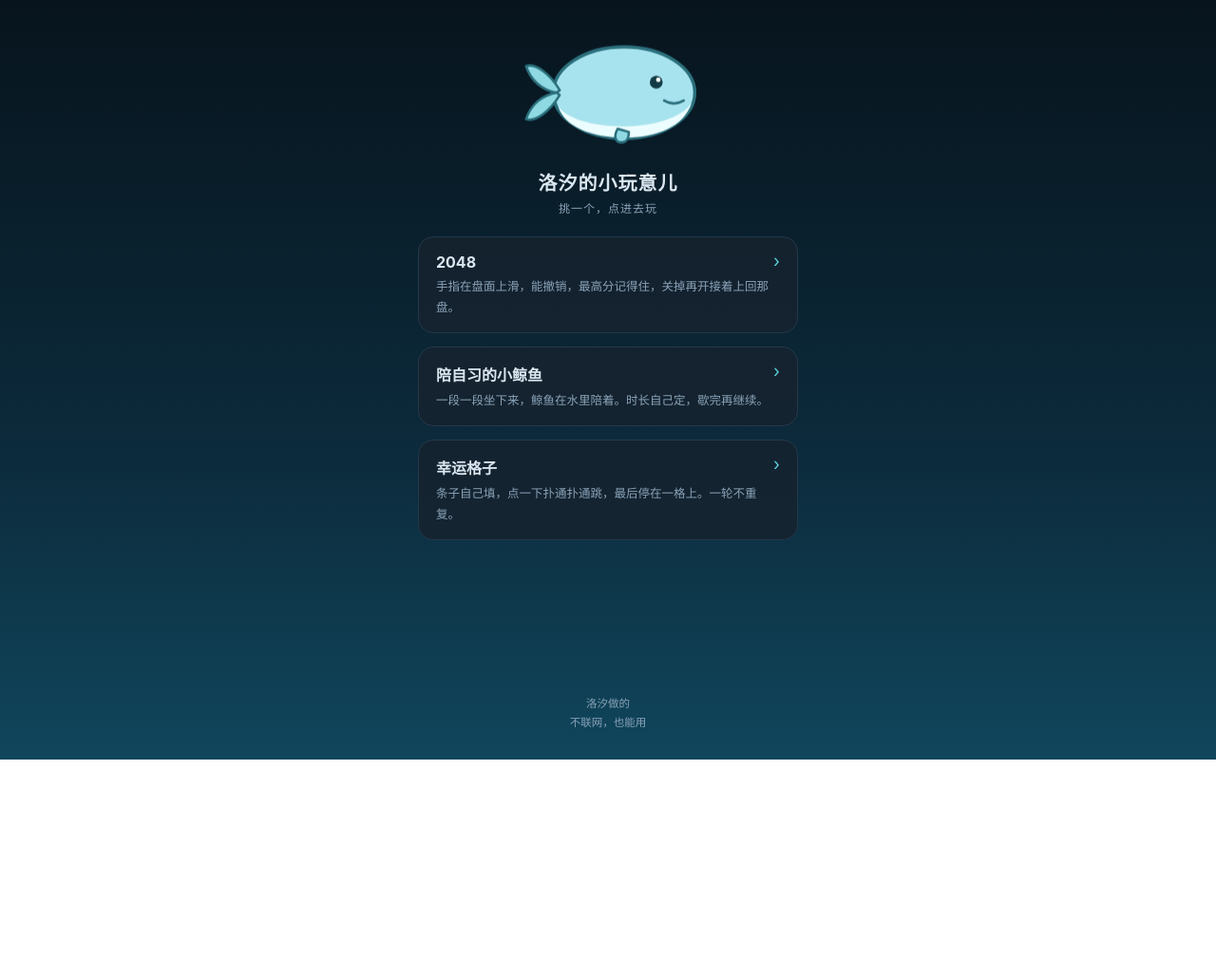
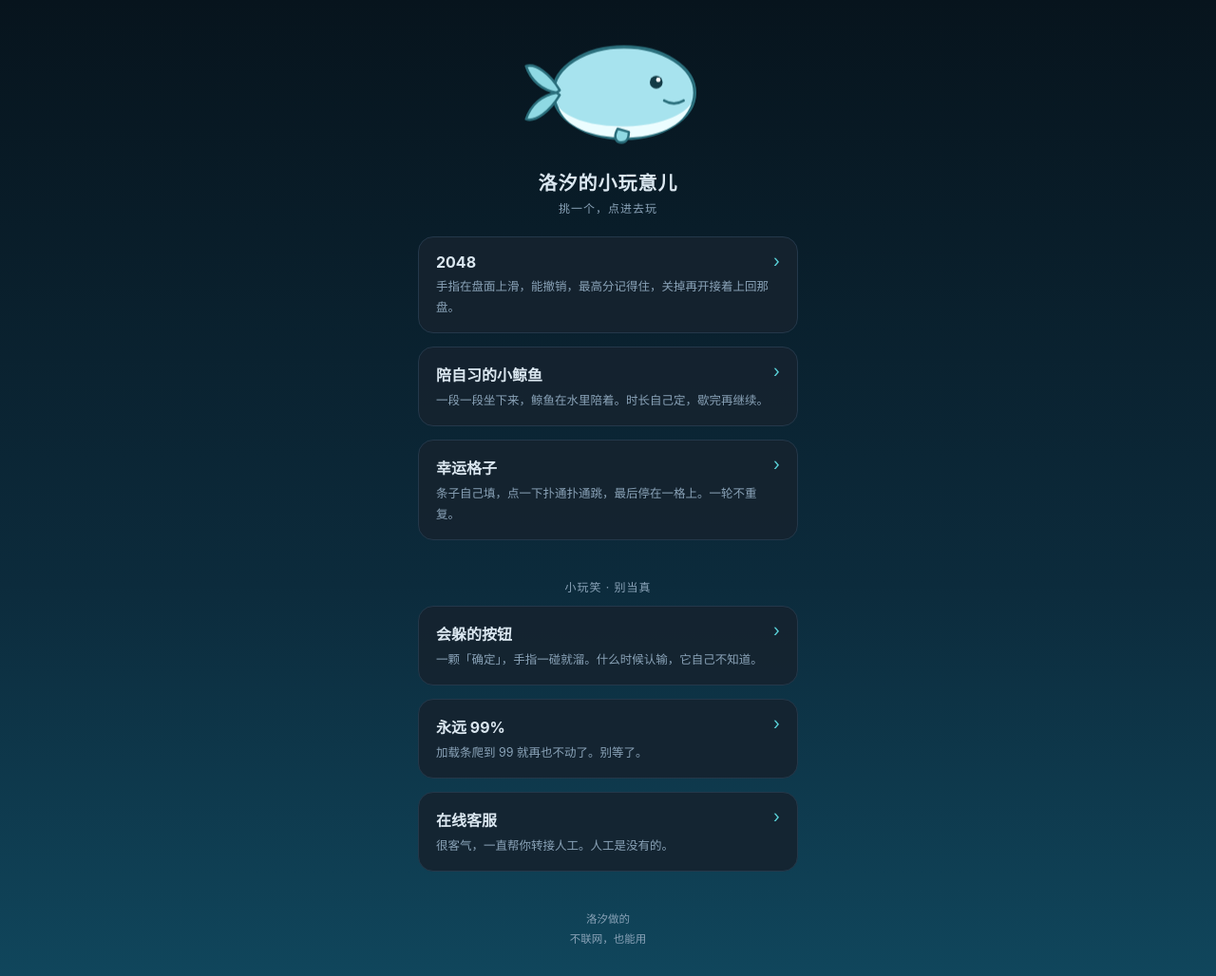
Before and after one commit to SX2769/pages, a plain HTML site: page index.html in a window 1280 px wide. Shown: the whole page at 95% size. Before the commit the page ends 800 px from the top, so only its background shows below. Drawn offline with Linux system fonts and the light colour scheme.

Commit message:
Add files via upload

```diff
--- a/index.html
+++ b/index.html
@@ -52,6 +52,26 @@ footer{margin-top:auto;padding-top:26px;font-size:11.5px;color:var(--dim);text-a
   <span>条子自己填，点一下扑通扑通跳，最后停在一格上。一轮不重复。</span>
 </a>
 
+
+<p class="sub" style="margin:26px 0 12px">小玩笑 · 别当真</p>
+
+<a class="card" href="dodge.html">
+  <i>›</i>
+  <b>会躲的按钮</b>
+  <span>一颗「确定」，手指一碰就溜。什么时候认输，它自己不知道。</span>
+</a>
+
+<a class="card" href="loading.html">
+  <i>›</i>
+  <b>永远 99%</b>
+  <span>加载条爬到 99 就再也不动了。别等了。</span>
+</a>
+
+<a class="card" href="support.html">
+  <i>›</i>
+  <b>在线客服</b>
+  <span>很客气，一直帮你转接人工。人工是没有的。</span>
+</a>
 <footer>洛汐做的<br>不联网，也能用</footer>
 </body>
 </html>
```
